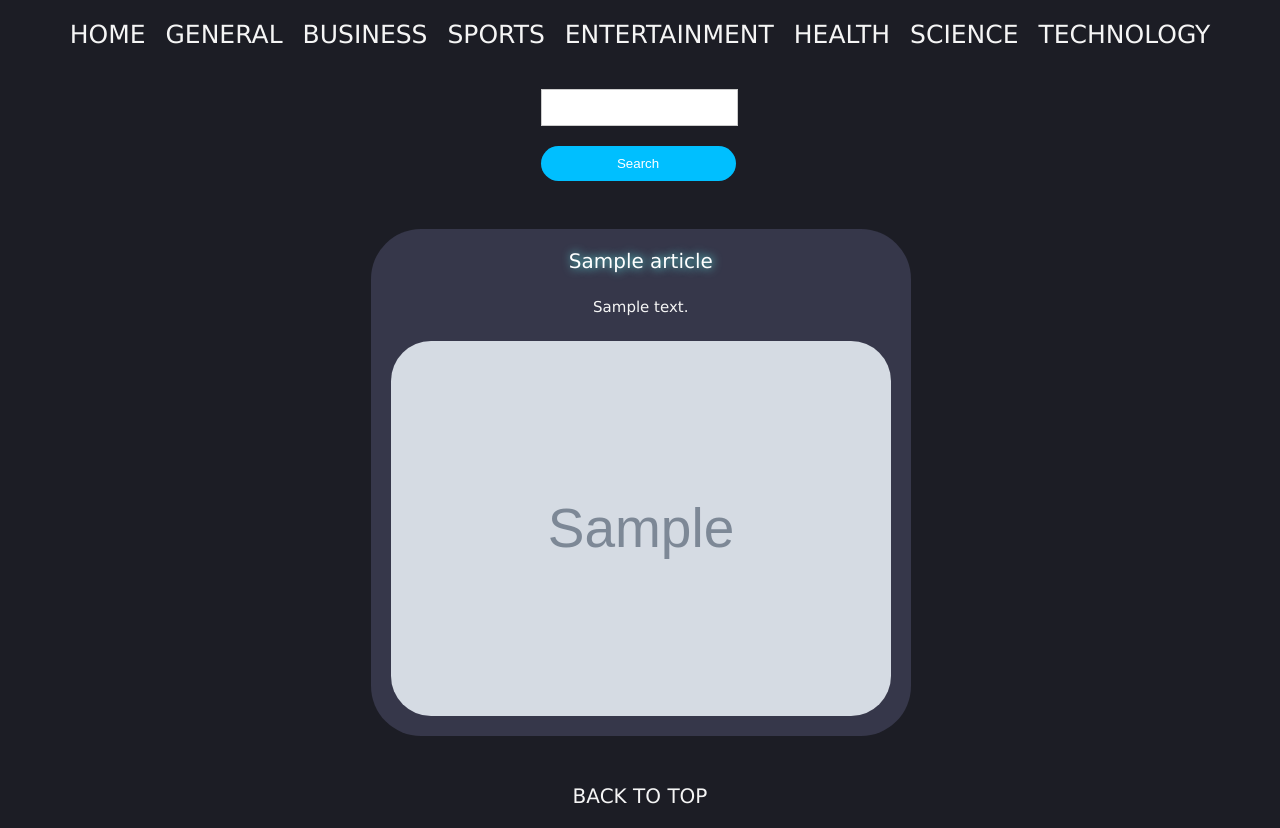
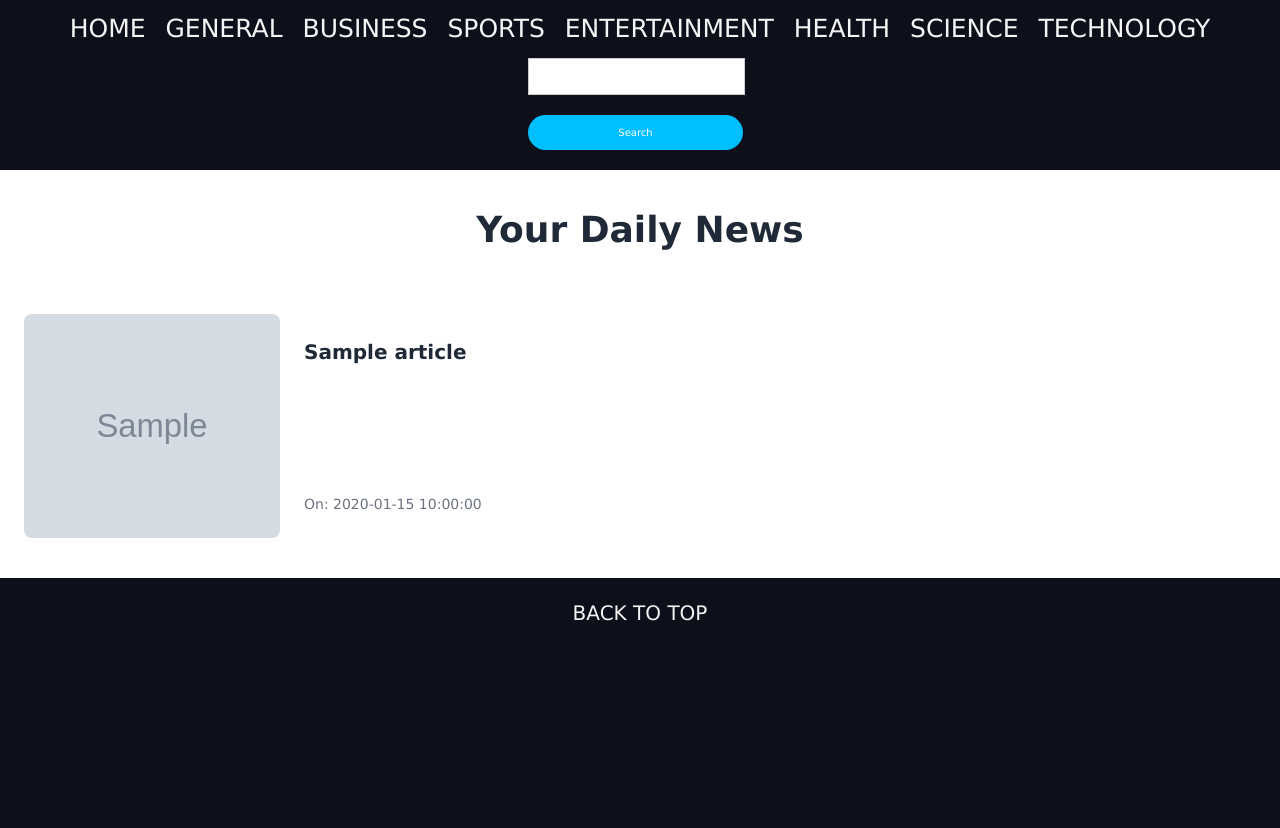
Before and after one commit to dianadauksa/news-api, a PHP site: template views/articles.twig in a window 1280 px wide. After the commit the page ends 621 px from the top, so only its background shows below. Run offline with PHP 8.4, Linux system fonts and the light colour scheme; the template is opened without the code that fills it: most values are stand-ins (such as "Sample title", 1, 10 or a date in 2020); grey boxes marked "Sample" are stand-in pictures; some libraries are stand-ins or nearby versions.

Commit message:
add TailWind for articles

```diff
--- a/app/Controllers/ArticleController.php
+++ b/app/Controllers/ArticleController.php
@@ -2,7 +2,7 @@
 
 namespace App\Controllers;
 
-use App\SeeAllArticlesService;
+use App\Services\SeeAllArticlesService;
 use App\View;
 
 class ArticleController
--- a/app/NewsRequest/NewsApiRequest.php
+++ b/app/NewsRequest/NewsApiRequest.php
@@ -27,7 +27,7 @@ class NewsApiRequest implements ShowNews
         foreach ($apiResponse->articles as $article) {
             $articles[] = new Article(
                 (string)$article->title,
-                (string)$article->description,
+                (string)$article->publishedAt,
                 (string)$article->url,
                 (string)$article->urlToImage
             );
--- a/app/SeeAllArticlesService.php
+++ b/app/Services/SeeAllArticlesService.php
@@ -1,9 +1,9 @@
 <?php
 
-namespace App;
+namespace App\Services;
 
+use App\Models\ArticlesCollection;
 use App\NewsRequest\ShowNews;
-use App\Models\ArticlesCollection;
 
 class SeeAllArticlesService
 {
--- a/styles/styles.css
+++ b/styles/styles.css
@@ -1,5 +1,5 @@
 body {
-    background-color: #1c1d25;
+    background-color: #0d101a;
     font-family: Verdana, sans-serif;
     font-size: 10px;
     display: flex;
@@ -8,19 +8,15 @@ body {
     margin: 0;
 }
 
-p {
-    color: whitesmoke;
-    font-size: 15px
-}
-
-img {
-    border-radius: 40px;
+h1 {
+    display: flex;
+    justify-content: center;
 }
 
 .header {
     display: flex;
     align-items: center;
-    padding: 20px 0;
+    padding-top: 10px;
     justify-content: center;
 }
 
@@ -40,14 +36,14 @@ img {
 }
 
 .header_link:hover {
-    color: skyblue;
+    text-shadow: #62f6f1 1px 0 10px;
 }
 
 .search_bar {
     display: flex;
     align-items: center;
-    padding: 10px 0;
     justify-content: center;
+    padding-bottom: 10px;
 }
 
 input[type=text], input[type=submit] {
@@ -59,7 +55,7 @@ input[type=text], input[type=submit] {
 }
 
 input[type=text]:focus {
-    box-shadow: 0 0 0 0.5rem skyblue;
+    box-shadow: #62f6f1 1px 0 10px;
 }
 
 input[type=submit] {
@@ -70,49 +66,15 @@ input[type=submit] {
 }
 
 input[type=submit]:hover {
-    opacity: 0.8;
+    box-shadow: #62f6f1 1px 0 10px;
 }
 
-.article_info {
-    display: flex;
-    justify-content: center;
-    align-items: center;
-    padding: 0 3% 0 0;
-    margin: 0;
-    text-align: center;
+#url {
+    text-decoration: none;
 }
 
-.article_link {
-    padding: 0 10px;
-    text-decoration: none;
-    color: white;
-    font-size: 20px;
+#url:hover {
     text-shadow: #62f6f1 1px 0 10px;
-}
-
-.article_link:hover {
-    color: deepskyblue;
-}
-
-.each_article {
-    background-color: rgba(145, 145, 206, 0.22);
-    padding: 20px;
-    margin: 10px;
-    width: 500px;
-    height: auto;
-    display: flex;
-    flex-direction: column;
-    gap: 10px;
-    border-radius: 50px;
-}
-
-ul {
-    display: flex;
-    flex-wrap: wrap;
-    list-style-type: none;
-    width: 100vw;
-    justify-content: center;
-    font-size: 18px;
 }
 
 .top {
@@ -126,5 +88,5 @@ ul {
 }
 
 .top:hover {
-    color: lightskyblue;
+    text-shadow: #62f6f1 1px 0 10px;
 }
--- a/views/articles.twig
+++ b/views/articles.twig
@@ -5,6 +5,7 @@
     <meta name="viewport"
           content="width=device-width, user-scalable=no, initial-scale=1.0, maximum-scale=1.0, minimum-scale=1.0">
     <meta http-equiv="X-UA-Compatible" content="ie=edge">
+    <script src="https://cdn.tailwindcss.com"></script>
     <link rel="stylesheet" href="../styles/styles.css">
     <title>Codelex News Portal</title>
 </head>
@@ -25,22 +26,35 @@
 <main>
     <section class="search_bar">
         <form action="" method="get">
-            <input type="text" name="category"><br>
+            <input type="text" name="category">
             <input type="submit" value="Search">
-            <br>
         </form>
     </section>
-    <section class="article_info">
-        <ul>
-            {% for article in articles %}
-                <li class="each_article">
-                    <a class="article_link" href="{{ article.url }}" target="_blank">{{ article.title }}</a>
-                    <p>{{ article.description }}</p>
-                    <img src="{{ article.urlToImage }}" alt="{{ article.description }}" width="100%" height=auto>
-                </li>
-                <br/>
-            {% endfor %}
-        </ul>
+
+    <section class="bg-white dark:bg-gray-900">
+        <div class="container px-6 py-10 mx-auto">
+            <h1 class="text-3xl font-semibold text-gray-800 capitalize lg:text-4xl dark:text-white">Your daily news</h1>
+
+            <div class="grid grid-cols-1 gap-8 mt-8 md:mt-16 md:grid-cols-2">
+                {% for article in articles %}
+                    <div class="lg:flex">
+                        {% if article.urlToImage %}
+                            <img class="object-cover w-full h-56 rounded-lg lg:w-64" src="{{ article.urlToImage }}">
+                        {% else %}
+                            <img class="object-cover w-full h-56 rounded-lg lg:w-64" src="../styles/no-image.png">
+                        {% endif %}
+                        <div class="flex flex-col justify-between py-6 lg:mx-6">
+                            <a id="url" target="_blank" href="{{ article.url }}"
+                               class="text-xl font-semibold text-gray-800 hover:underline dark:text-white ">
+                                {{ article.title }}
+                            </a>
+
+                            <span class="text-sm text-gray-500 dark:text-gray-300">On: {{ article.date }}</span>
+                        </div>
+                    </div>
+                {% endfor %}
+            </div>
+        </div>
     </section>
 </main>
 <a class="top" href="#top">back to top</a>
```
Also changed, not shown: app/Models/Article.php (+8 -6 lines), app/View.php (+5 -5 lines), styles/no-image.png (added).
